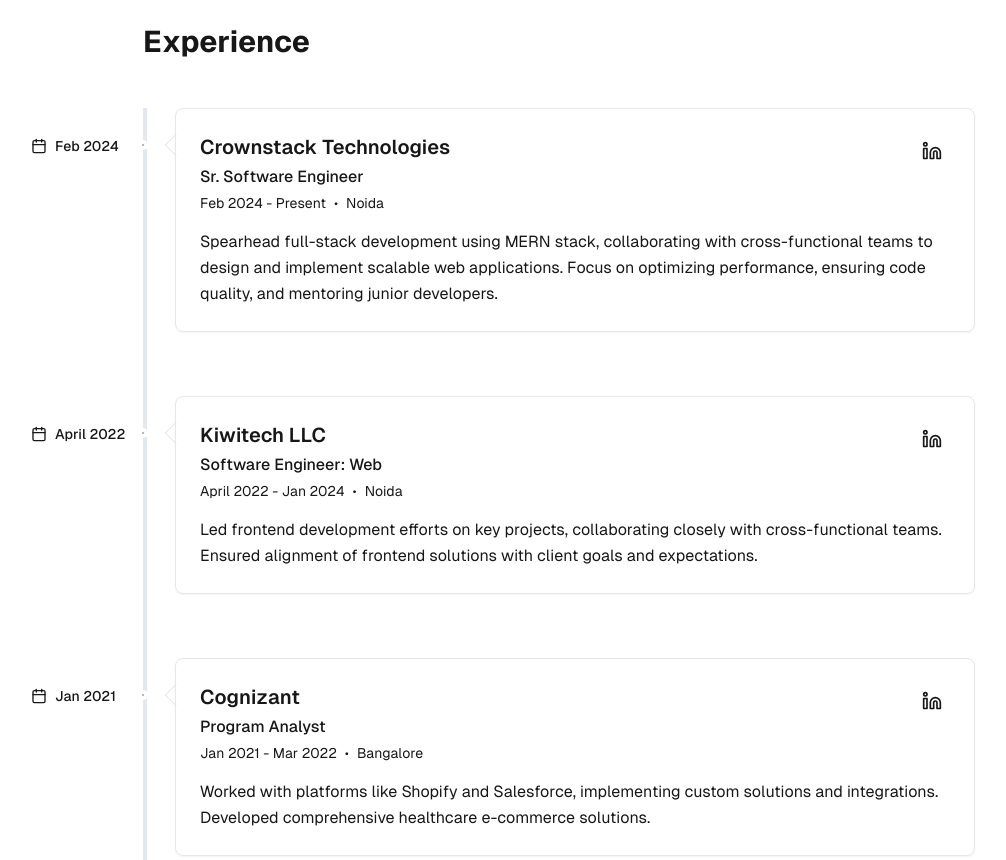
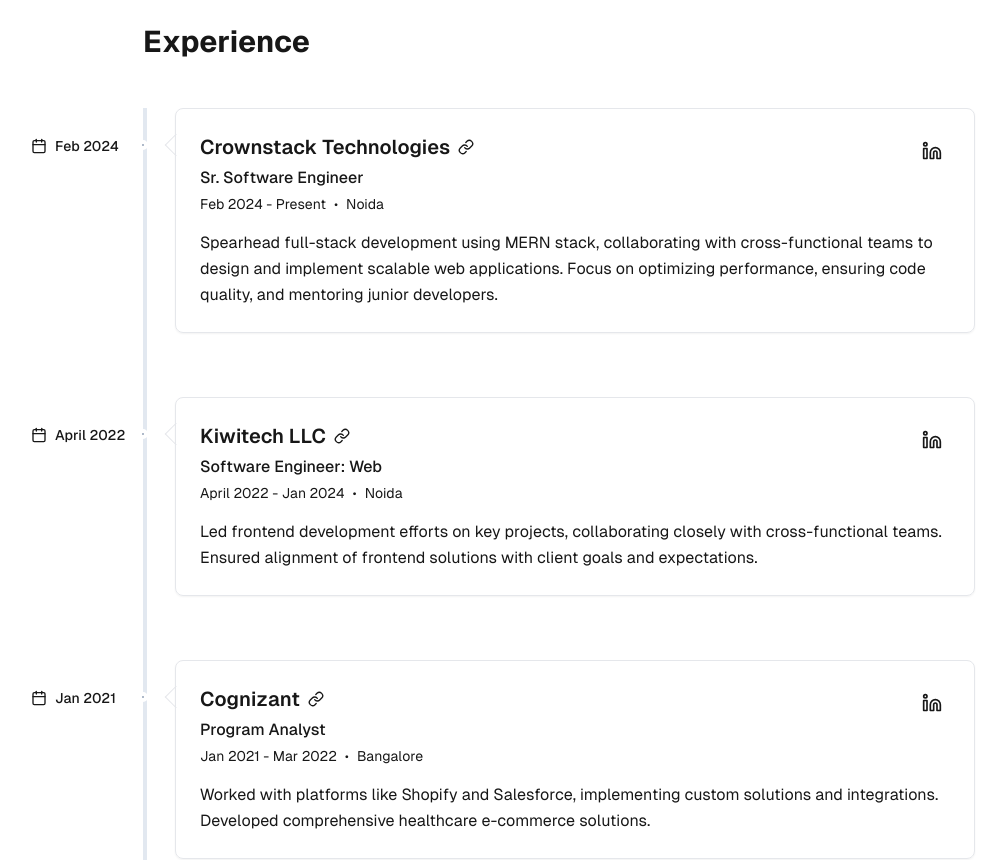
Before and after one commit to punna1958/Portfolio, a Next.js app: page / in a window 1280 px wide. Shown: the part 980-1840 px from the top of the page, without its empty margins (81-1087 px from the left). Built offline with nearby package versions, Linux system fonts and the light colour scheme.

Commit message:
making hyperlinks more evident

```diff
--- a/src/components/Experience.tsx
+++ b/src/components/Experience.tsx
@@ -43,10 +43,10 @@
                         href={exp.companyUrl}
                         target="_blank"
                         rel="noopener noreferrer"
-                        className="hover:text-foreground/80 flex items-center gap-2 group"
+                        className="inline-flex items-center gap-2 group border-b border-transparent hover:border-current transition-colors"
                       >
                         {exp.company}
-                        <Link className="h-4 w-4 opacity-0 group-hover:opacity-100 transition-opacity" />
+                        <Link className="h-4 w-4 transition-opacity group-hover:text-primary" />
                       </a>
                     </h3>
                     <p className="text-foreground/60 font-medium">{exp.role}</p>
```
